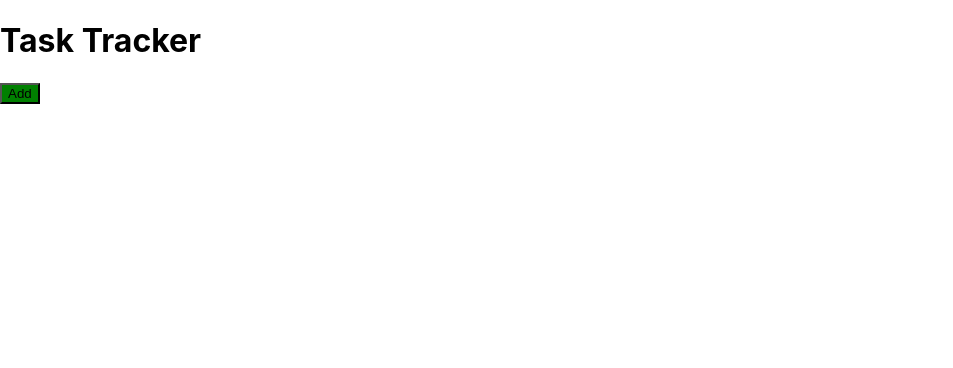
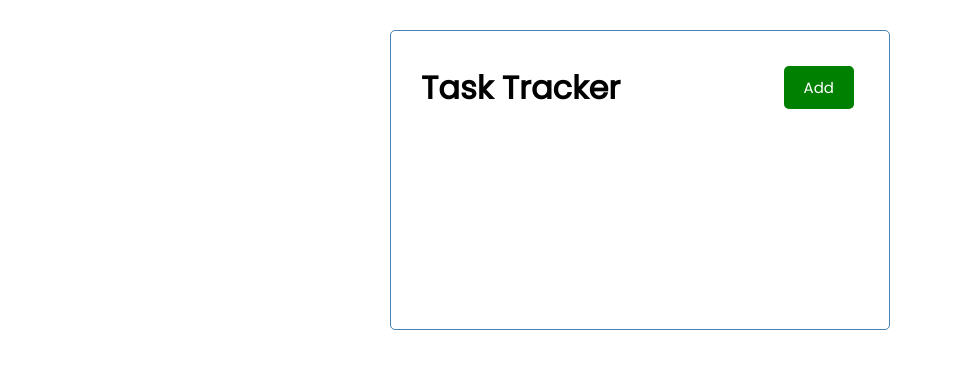
Before and after one commit to Ishi1834/react-task-tracker, a React (Create React App) app: page / in a window 1280 px wide. Shown: the top 368 px of the page, without its empty margins (0-953 px from the left). Built offline with nearby package versions, Linux system fonts and the light colour scheme.

Commit message:
css style is being applied, renaming and closing fixed the issue

```diff
--- a/package.json
+++ b/package.json
@@ -6,6 +6,7 @@
     "@testing-library/jest-dom": "^5.14.1",
     "@testing-library/react": "^11.2.7",
     "@testing-library/user-event": "^12.8.3",
+    "node-sass": "^6.0.1",
     "react": "^17.0.2",
     "react-dom": "^17.0.2",
     "react-scripts": "4.0.3",
--- a/src/index.css
+++ b/src/index.css
@@ -1,13 +1,112 @@
-body {
+@import url('https://fonts.googleapis.com/css2?family=Poppins:wght@300;400&display=swap');
+
+* {
+  box-sizing: border-box;
   margin: 0;
-  font-family: -apple-system, BlinkMacSystemFont, 'Segoe UI', 'Roboto', 'Oxygen',
-    'Ubuntu', 'Cantarell', 'Fira Sans', 'Droid Sans', 'Helvetica Neue',
-    sans-serif;
-  -webkit-font-smoothing: antialiased;
-  -moz-osx-font-smoothing: grayscale;
+  padding: 0;
 }
 
-code {
-  font-family: source-code-pro, Menlo, Monaco, Consolas, 'Courier New',
-    monospace;
+body {
+  font-family: 'Poppins', sans-serif;
 }
+
+.container {
+  max-width: 500px;
+  margin: 30px auto;
+  overflow: auto;
+  min-height: 300px;
+  border: 1px solid steelblue;
+  padding: 30px;
+  border-radius: 5px;
+}
+
+.header {
+  display: flex;
+  justify-content: space-between;
+  align-items: center;
+  margin-bottom: 20px;
+}
+
+.btn {
+  display: inline-block;
+  background: #000;
+  color: #fff;
+  border: none;
+  padding: 10px 20px;
+  margin: 5px;
+  border-radius: 5px;
+  cursor: pointer;
+  text-decoration: none;
+  font-size: 15px;
+  font-family: inherit;
+}
+
+.btn:focus {
+  outline: none;
+}
+
+.btn:active {
+  transform: scale(0.98);
+}
+
+.btn-block {
+  display: block;
+  width: 100%;
+}
+
+.task {
+  background: #f4f4f4;
+  margin: 5px;
+  padding: 10px 20px;
+  cursor: pointer;
+}
+
+.task.reminder {
+  border-left: 5px solid green;
+}
+
+.task h3 {
+  display: flex;
+  align-items: center;
+  justify-content: space-between;
+}
+
+.add-form {
+  margin-bottom: 40px;
+}
+
+.form-control {
+  margin: 20px 0;
+}
+
+.form-control label {
+  display: block;
+}
+
+.form-control input {
+  width: 100%;
+  height: 40px;
+  margin: 5px;
+  padding: 3px 7px;
+  font-size: 17px;
+}
+
+.form-control-check {
+  display: flex;
+  align-items: center;
+  justify-content: space-between;
+}
+
+.form-control-check label {
+  flex: 1;
+}
+
+.form-control-check input {
+  flex: 2;
+  height: 20px;
+}
+
+footer {
+  margin-top: 30px;
+  text-align: center;
+}
```
Also changed, not shown: 1 other file (tests, documents, lock files or other folders).
